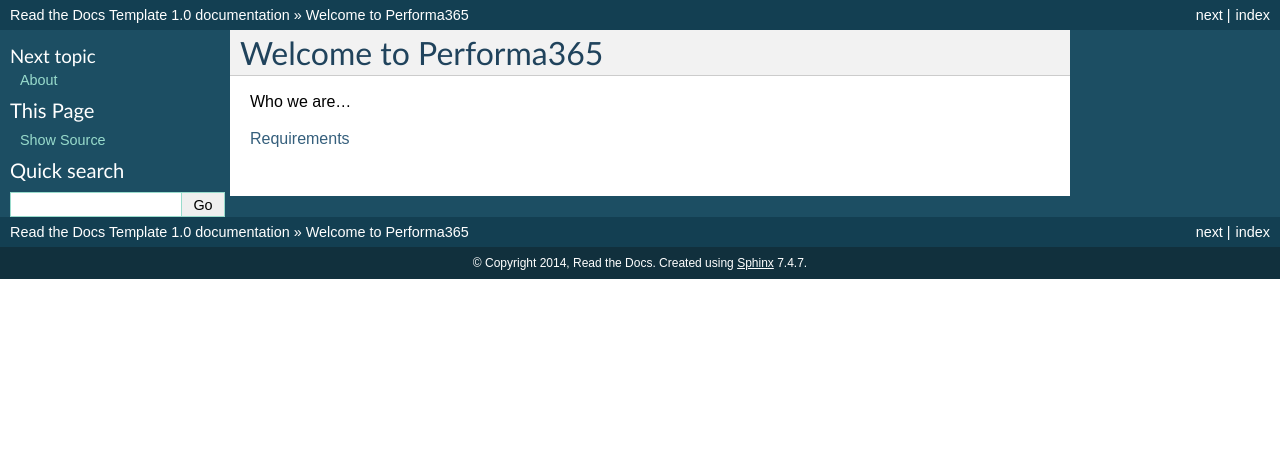
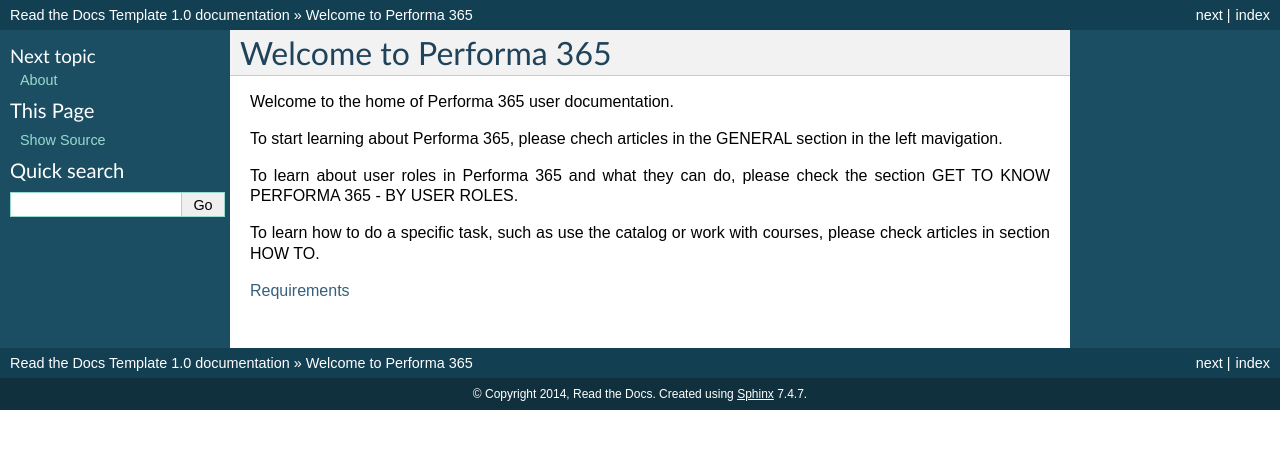
Before and after one commit to pslisko/performa365docs, a Sphinx documentation site: the page built from docs/index.rst, in a window 1280 px wide. Shown: the top 449 px of the page. Built offline with Sphinx 7.4.7, drawn with Linux system fonts in a browser that asks for light colours; pages that are not in the unit, such as notebooks, are missing from menus.

Commit message:
Update index.rst

```diff
--- a/docs/index.rst
+++ b/docs/index.rst
@@ -1,7 +1,13 @@
-Welcome to Performa365
+Welcome to Performa 365
 ==========================
 
-Who we are...
+Welcome to the home of Performa 365 user documentation.
+
+To start learning about Performa 365, please chech articles in the GENERAL section in the left mavigation.
+
+To learn about user roles in Performa 365 and what they can do, please check the section GET TO KNOW PERFORMA 365 - BY USER ROLES.
+
+To learn how to do a specific task, such as use the catalog or work with courses, please check articles in section HOW TO.
 
 
 :ref:`Requirements <requirements>`
```
